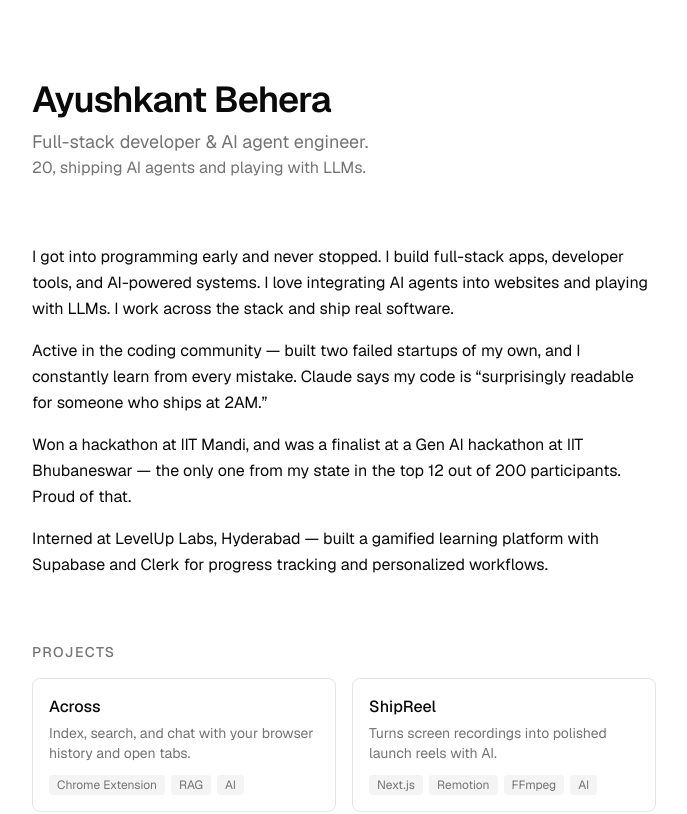
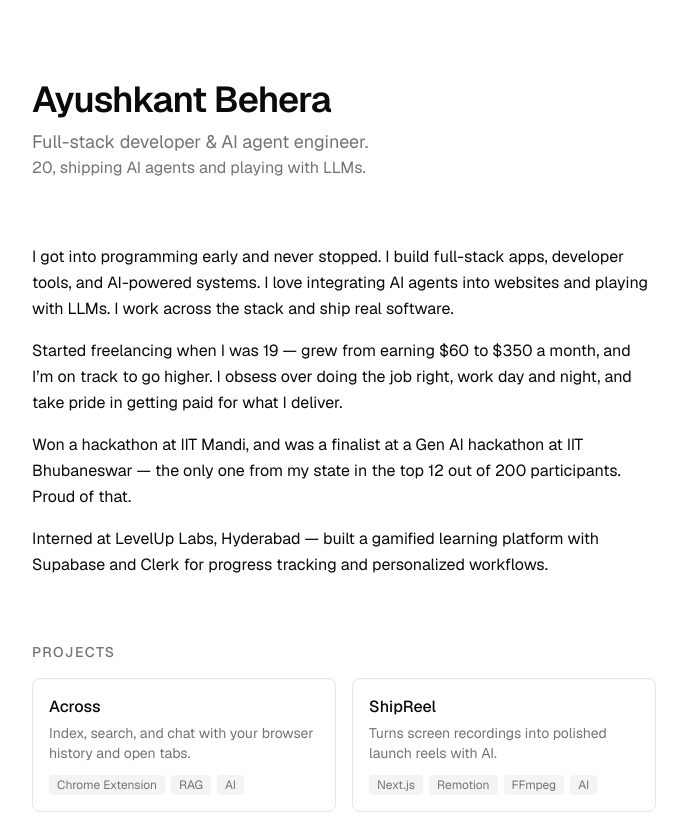
Before and after one commit to Graffian/ayush_portfolio, a Next.js app: page / in a window 1280 px wide. Shown: the top 814 px of the page, without its empty margins (296-983 px from the left). Built offline with nearby package versions, Linux system fonts and the light colour scheme.

Commit message:
update bio to freelancing journey

```diff
--- a/app/page.tsx
+++ b/app/page.tsx
@@ -55,9 +55,10 @@ export default function Home() {
           and ship real software.
         </p>
         <p className="leading-relaxed">
-          Active in the coding community — built two failed startups of my own,
-          and I constantly learn from every mistake. Claude says my code is
-          &ldquo;surprisingly readable for someone who ships at 2AM.&rdquo;
+          Started freelancing when I was 19 — grew from earning $60 to $350 a
+          month, and I&rsquo;m on track to go higher. I obsess over doing the job
+          right, work day and night, and take pride in getting paid for what
+          I deliver.
         </p>
         <p className="leading-relaxed">
           Won a hackathon at IIT Mandi, and was a finalist at a Gen AI
```
